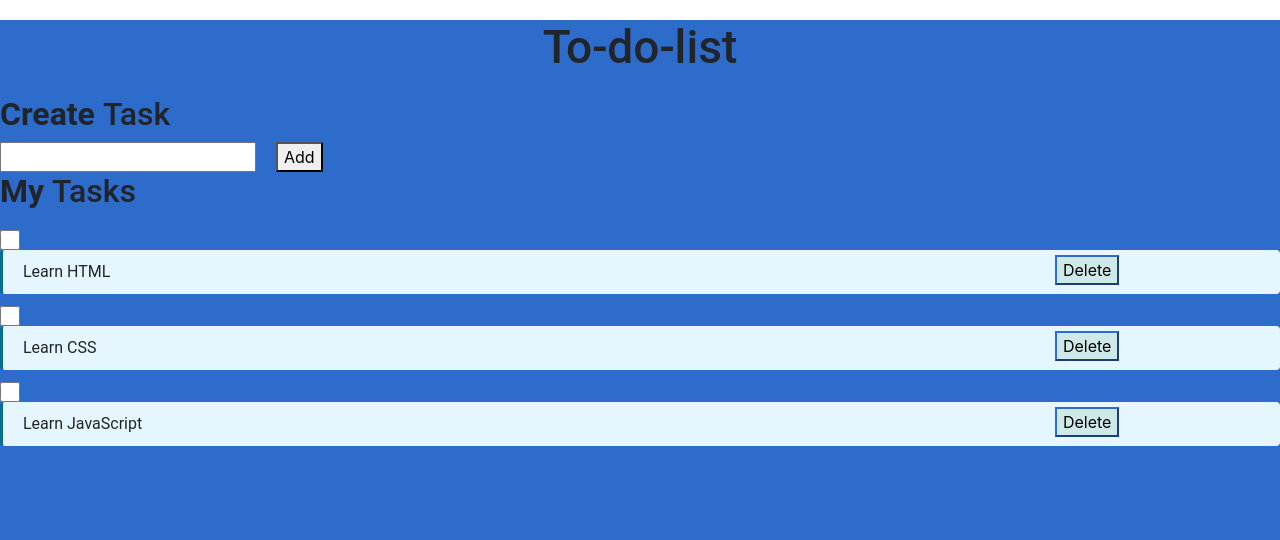
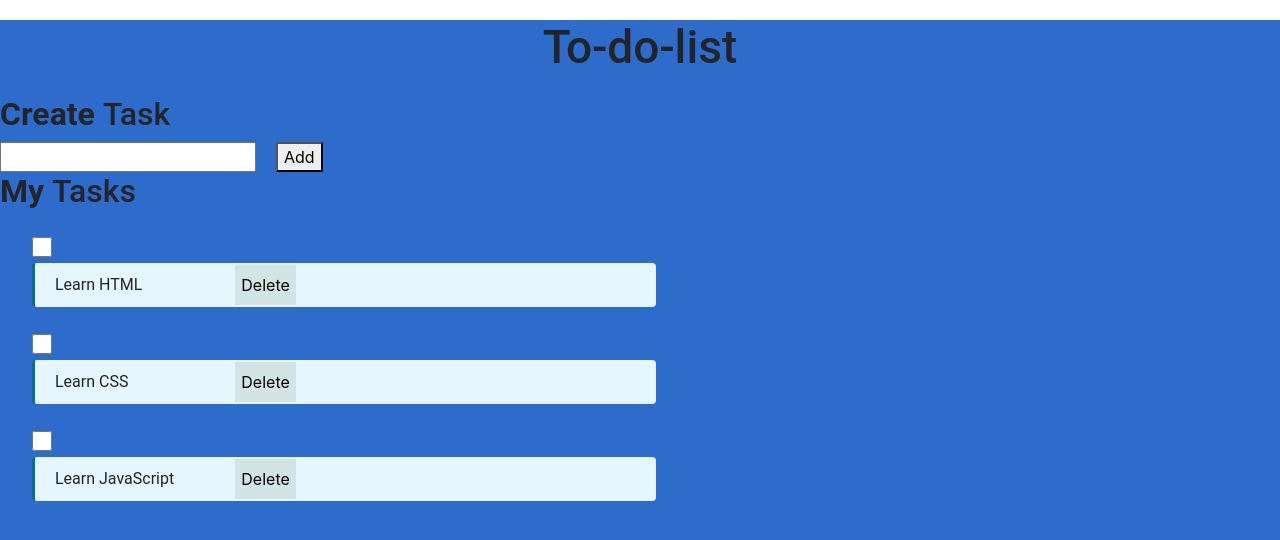
Before and after one commit to Monimrowka/ToDoList-React, a React (Create React App) app in the folder to-do-list-react/: page / in a window 1280 px wide. Shown: the top 540 px of the page. Built offline with nearby package versions, Linux system fonts and the light colour scheme.

Commit message:
buttin commit

```diff
--- a/to-do-list-react/src/App.css
+++ b/to-do-list-react/src/App.css
@@ -39,7 +39,11 @@
   font-weight: 500;
 }
 
-.do-items-container {
+.do-item-container {
+  display: flex;
+  flex-direction: row;
+  justify-content:space-around;
+  width: 50%;
   margin: 0px;
   padding: 0px;
 }
@@ -64,9 +68,9 @@
 }
 .label-container {
   display: flex;
-  flex-direction: row-reverse;
+  flex-direction: column-reverse;
   background-color: #e6f6ff;
-  width: 100%;
+
   border-style: solid;
   border-width: 3px;
   border-color: #096f92;
@@ -87,7 +91,7 @@
   font-family: "Roboto";
   font-size: 16px;
   font-weight: 400;
-  width: 82%;
+  width: 32%;
   margin: 0px;
   padding-top: 10px;
   padding-bottom: 10px;
@@ -96,8 +100,8 @@
   border-radius: 5px;
 }
 .deletebtn
-{ margin: 0.3rem;
-  height:30px;
-  border-color: #2d6cca;
-  background-color: rgb(207, 233, 233);
+{ margin:0.1rem;
+  height:40px;
+  border:none;
+  background-color: rgb(211, 228, 228);
 }
--- a/to-do-list-react/src/Component/Todo.js
+++ b/to-do-list-react/src/Component/Todo.js
@@ -9,13 +9,12 @@ const Todo = props =>
 return(
 
 
-    <li className="todo-item-container d-flex flex-column">
-    <input type="checkbox" className="checkbox-input" />
+    <li className="do-item-container d-flex flex-column">
+    <div><input type="checkbox" className="checkbox-input" />
+    </div>
 
-        <div className = "d-flex flex-row label-container">
-
-
-          <label for="checkboxInput" className="checkbox-label">{text}
+    <div className = "d-flex flex-row label-container">
+        <label for="checkboxInput" className="checkbox-label">{text}
           </label>
           <button className="deletebtn">Delete</button>
 
```
